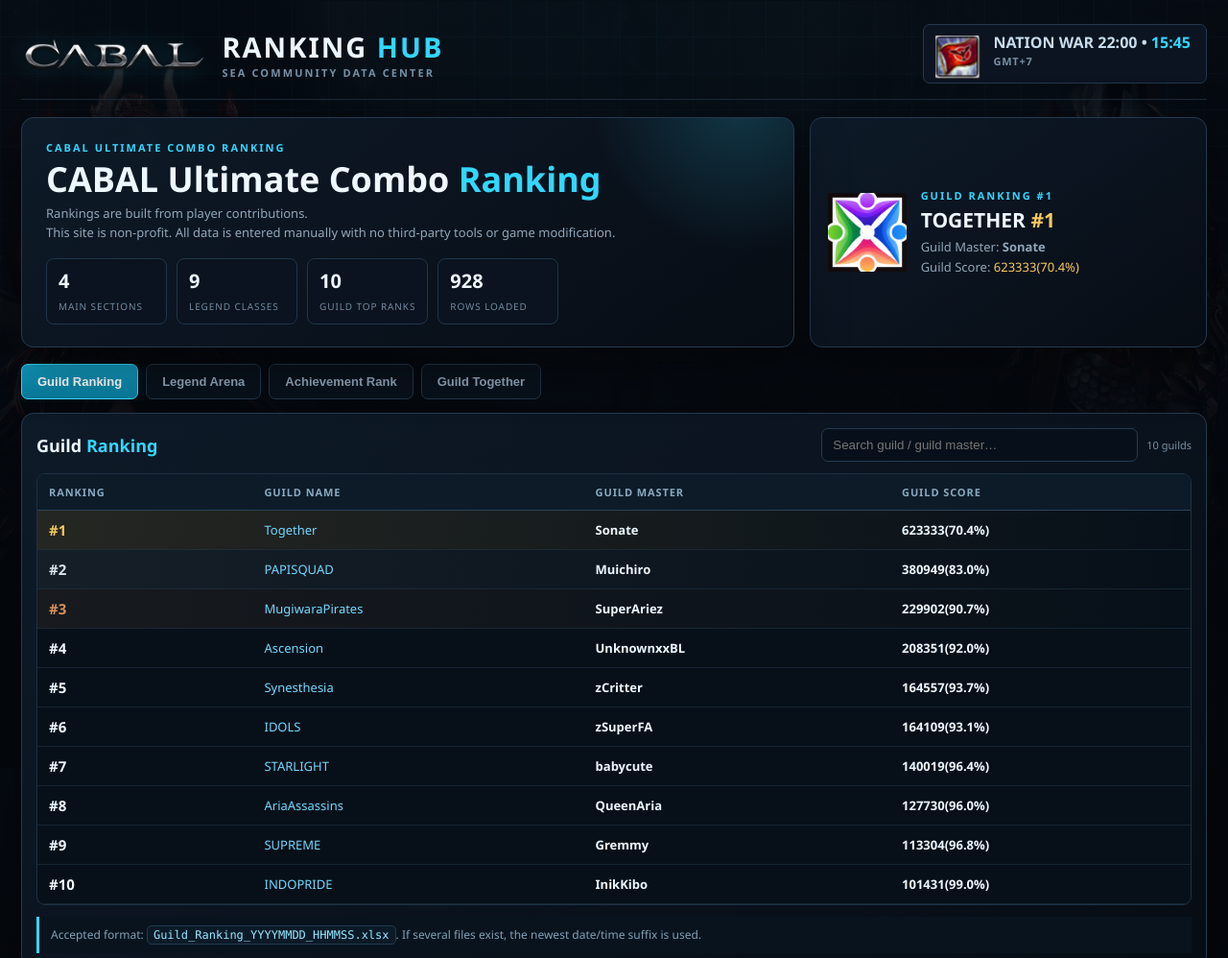
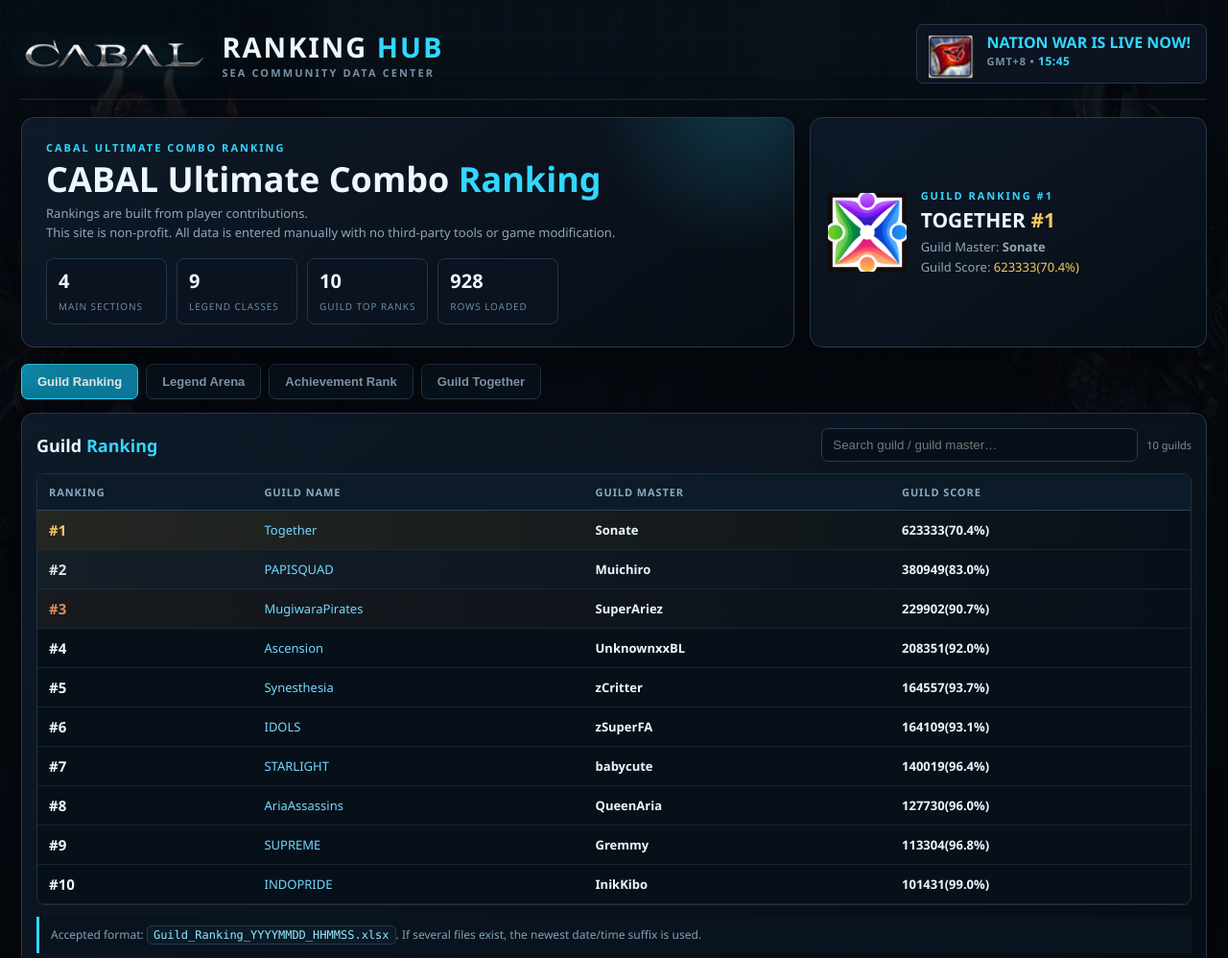
Before and after one commit to vipseavein/cabal-ranking, a plain HTML site: page index.html in a window 1280 px wide. Shown: the top 998 px of the page at 96% size. Drawn offline with Linux system fonts and the light colour scheme.

Commit message:
Update index.html

```diff
--- a/index.html
+++ b/index.html
@@ -22,7 +22,7 @@
 <div class="wrap">
 <header class="top">
   <div class="brand"><img src="./assets/cabal-logo.png" alt="CABAL"><div><h1>RANKING <span>HUB</span></h1><div class="sub">SEA COMMUNITY DATA CENTER</div></div></div>
-  <div class="tools"><div class="chip" id="dataChip"><span class="nw-icon-wrap"><img class="nw-icon" src="./assets/NationWar.png" alt="Nation War"><span class="nw-tooltip">01:00 / 03:00 / 05:00 / 07:00 / 11:00 / 17:00 / 19:00 / 22:00</span></span><span class="nw-copy"><span class="nw-main" id="nwText">NATION WAR</span><span class="nw-zone">GMT+7</span></span></div></div>
+  <div class="tools"><div class="chip" id="dataChip"><span class="nw-icon-wrap"><img class="nw-icon" src="./assets/NationWar.png" alt="Nation War"><span class="nw-tooltip">06:00 / 08:00 / 12:00 / 14:00 / 16:00 / 18:00 / 20:00 / 22:00</span></span><span class="nw-copy"><span class="nw-main" id="nwText">NATION WAR</span><span class="nw-zone">GMT+8</span></span></div></div>
 </header>
 <section class="hero">
   <div class="card hero-main"><div class="eyebrow">CABAL Ultimate Combo Ranking</div><h2>CABAL Ultimate Combo <span style="color:var(--cyan)">Ranking</span></h2><p>Rankings are built from player contributions.<br>This site is non-profit. All data is entered manually with no third-party tools or game modification.</p><div class="hero-stats"><div class="stat"><b>4</b><small>Main sections</small></div><div class="stat"><b>9</b><small>Legend classes</small></div><div class="stat"><b>10</b><small>Guild Top ranks</small></div><div class="stat"><b id="trackedCount">—</b><small>Rows loaded</small></div></div></div>
@@ -101,33 +101,34 @@
 const topGuild=D.guild?.[0];if(topGuild)document.getElementById('featuredText').innerHTML=`Guild Master: <b>${esc(topGuild.master)}</b><br>Guild Score: <span class="gold">${esc(topGuild.score)}</span>`;
 const arenaRows=Object.values(D.arena||{}).reduce((a,x)=>a+(x.rows?.length||0),0);const weeklyRows=(D.weekly||[]).reduce((a,x)=>a+(x.rows?.length||0),0);const seasonRows=(D.seasons||[]).reduce((a,x)=>a+(x.rows?.length||0),0);document.getElementById('trackedCount').textContent=(D.guild?.length||0)+arenaRows+(D.achievement?.length||0)+weeklyRows+seasonRows;
 
-// Nation War schedule uses GMT+7.
-const NW_GAME_HOURS=[1,3,5,7,11,17,19,22];
-const NW_TZ_OFFSET_HOURS=7;
+// Nation War schedule uses GMT+8.
+const NW_GAME_HOURS=[6,8,12,14,16,18,20,22];
+const NW_TZ_OFFSET_HOURS=8;
+const NW_LIVE_MINUTES=60;
 function updateNationWarCountdown(){
   const text=document.getElementById('nwText');
   const zone=document.querySelector('.nw-zone');
   if(!text||!zone)return;
 
-  // Convert current time to a synthetic GMT+7 clock so the result does not depend on viewer timezone.
+  // Convert current time to a synthetic GMT+8 clock so the result does not depend on viewer timezone.
   const gameMs=Date.now()+(NW_TZ_OFFSET_HOURS*60*60*1000);
   const now=new Date(gameMs);
   const y=now.getUTCFullYear(),m=now.getUTCMonth(),d=now.getUTCDate();
 
-  // Live window in GMT+7: HH:00:00 through HH:34:59 (35 minutes).
+  // Live windows (GMT+8): 06-07, 08-09, 12-13, 14-15, 16-17, 18-19, 20-21, 22-23.
   for(const hour of NW_GAME_HOURS){
     const liveStart=Date.UTC(y,m,d,hour,0,0);
-    const liveEnd=liveStart+(35*60*1000);
+    const liveEnd=liveStart+(NW_LIVE_MINUTES*60*1000);
     if(gameMs>=liveStart && gameMs<liveEnd){
       const remain=Math.max(0,Math.floor((liveEnd-gameMs)/1000));
       const mins=Math.floor(remain/60),secs=remain%60;
       text.innerHTML='<span class="nw-live">NATION WAR IS LIVE NOW!</span>';
-      zone.innerHTML=`GMT+7 • <span class="nw-live-count">${String(mins).padStart(2,'0')}:${String(secs).padStart(2,'0')}</span>`;
+      zone.innerHTML=`GMT+8 • <span class="nw-live-count">${String(mins).padStart(2,'0')}:${String(secs).padStart(2,'0')}</span>`;
       return;
     }
   }
 
-  // Outside a live window, count down to the next scheduled Nation War in GMT+7.
+  // Outside a live window, count down to the next scheduled Nation War in GMT+8.
   let next=null,nextLabel=null;
   for(const hour of NW_GAME_HOURS){
     const t=Date.UTC(y,m,d,hour,0,0);
@@ -141,7 +142,7 @@
   const diff=Math.max(0,Math.floor((next-gameMs)/1000));
   const mins=Math.floor(diff/60),secs=diff%60;
   text.innerHTML=`NATION WAR ${String(nextLabel).padStart(2,'0')}:00 • <span class="nw-countdown">${String(mins).padStart(2,'0')}:${String(secs).padStart(2,'0')}</span>`;
-  zone.textContent='GMT+7';
+  zone.textContent='GMT+8';
 }
 updateNationWarCountdown();setInterval(updateNationWarCountdown,1000);
 render();
```
